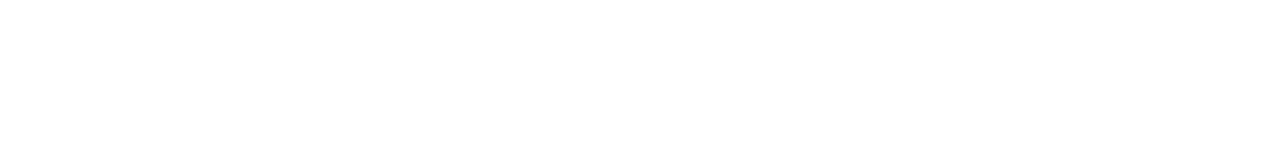
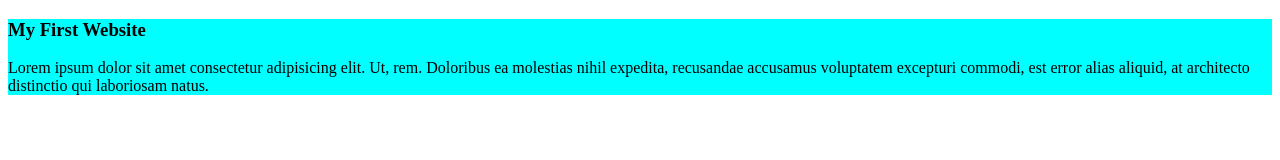
Before and after one commit to sayed5908/My-First-Git-Repo, a plain HTML site: page index.html in a window 1280 px wide. Drawn offline with Linux system fonts and the light colour scheme.

Commit message:
added the firwst blog.

```diff
--- a/index.html
+++ b/index.html
@@ -4,8 +4,14 @@
     <meta charset="UTF-8">
     <meta name="viewport" content="width=device-width, initial-scale=1.0">
     <title>My First Git-hut Repo</title>
+    <link rel="stylesheet" href="styles/blog.css">
 </head>
 <body>
-
+    <div>
+    <h3>My First Website</h3>
+    <p>
+        Lorem ipsum dolor sit amet consectetur adipisicing elit. Ut, rem. Doloribus ea molestias nihil expedita, recusandae accusamus voluptatem excepturi commodi, est error alias aliquid, at architecto distinctio qui laboriosam natus.
+    </p>
+</div>
 </body>
 </html>
--- /dev/null
+++ b/styles/blog.css
@@ -0,0 +1,3 @@
+div{
+    background-color: aqua;
+}
```
